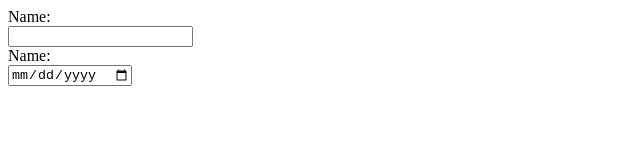
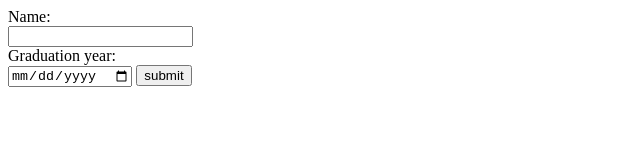
Before and after one commit to acciojob/sharable-urls-MishraAbhishek07, a website: page main.html in a window 1280 px wide. Shown: the whole page, without its empty margins (0-640 px from the left). Drawn offline with Linux system fonts and the light colour scheme.

Commit message:
created a submission

```diff
--- a/main.html
+++ b/main.html
@@ -6,8 +6,9 @@
   </body>
 	<label for="name">Name:</label><br>
 	<input type="text" id='name' name="name"><br>
-	<label for="Graduation year">Name:</label><br>
+	<label for="year">Graduation year:</label><br>
 	<input type="date" id="year" name="year">
+	<button id="button">submit</button>
 
 
 </html>
--- a/script.js
+++ b/script.js
@@ -1 +1,4 @@
 // your code here
+name=document.getElementById("name")
+year=document.getElementById("year")
+button=document.getElementById("")
```
